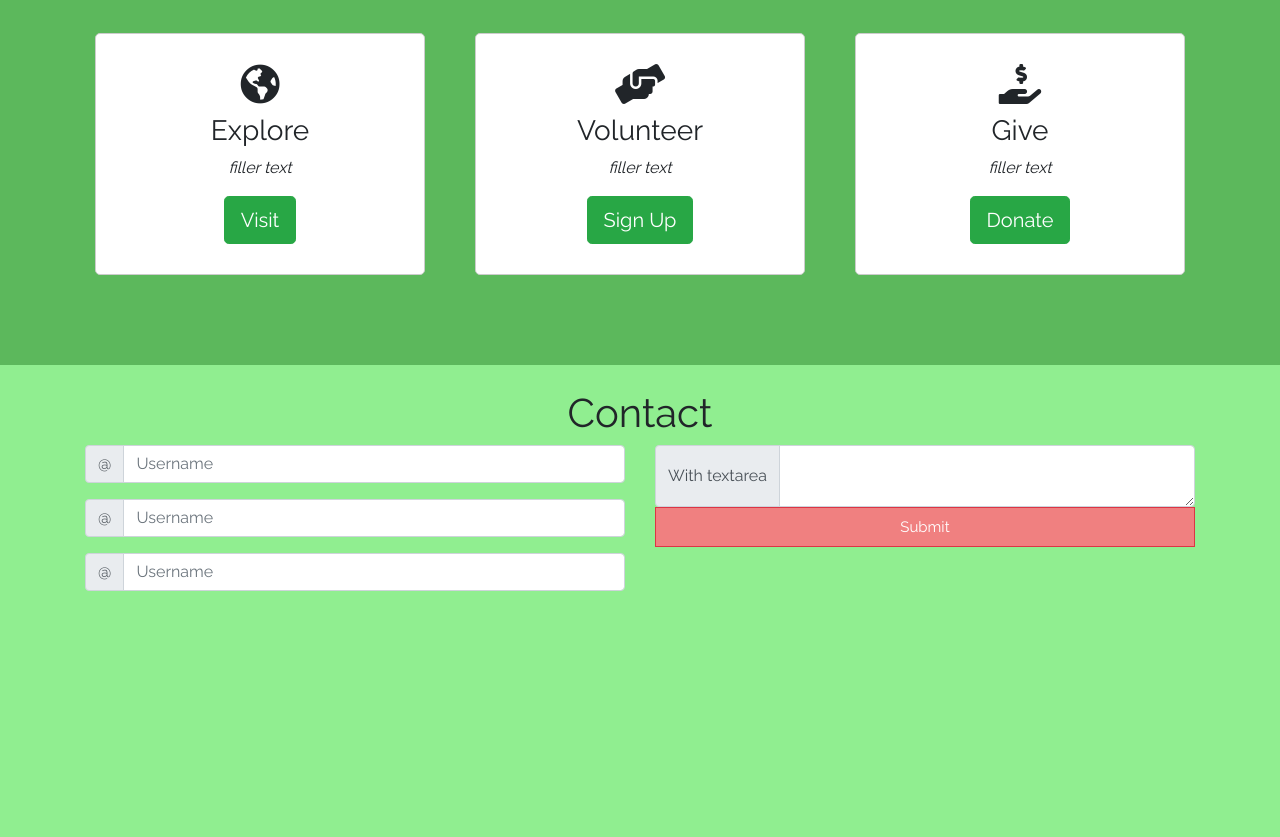
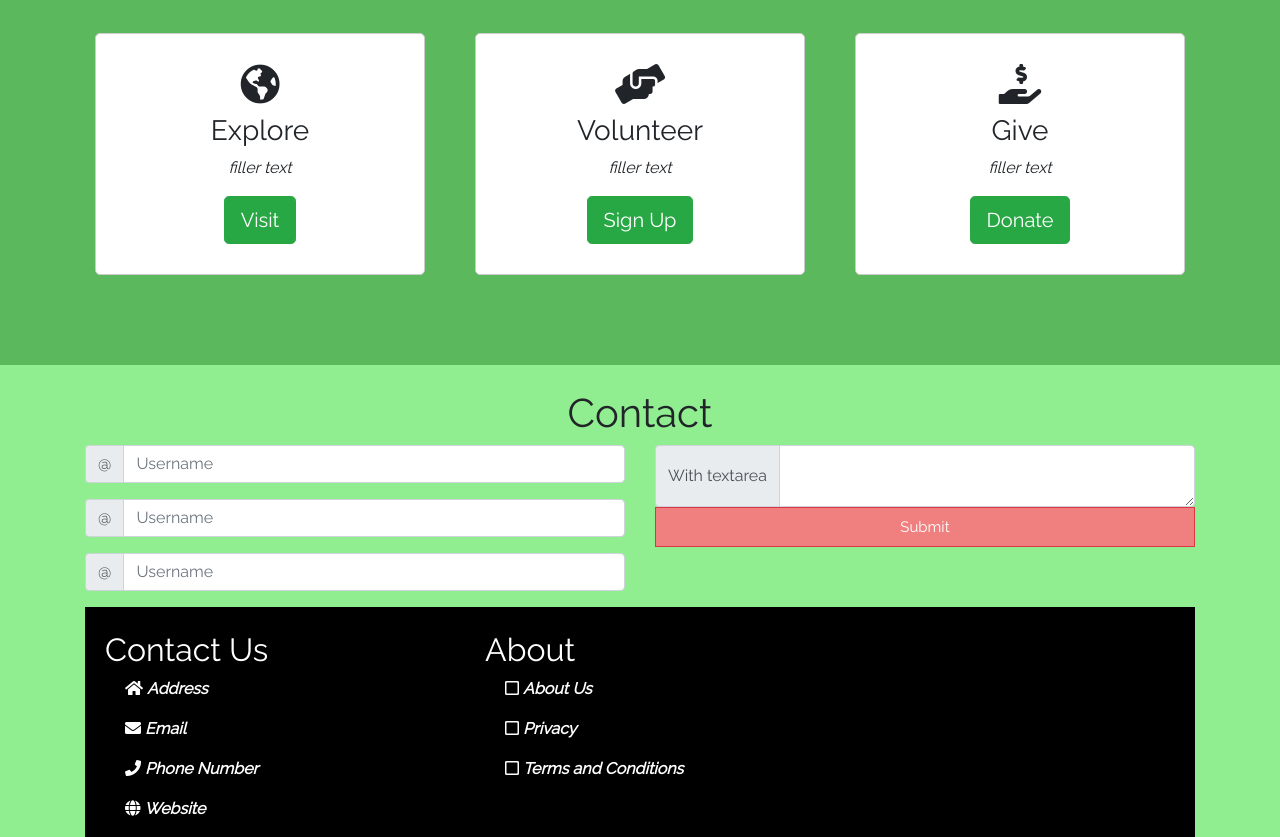
Before and after one commit to faywong8/first_project, a plain HTML site: page index.html in a window 1280 px wide. Shown: the part 1818-2655 px from the top of the page. Before the commit the page ends 2425 px from the top, so only its background shows below. Drawn offline with nearby package versions, Linux system fonts and the light colour scheme.

Commit message:
Part I Footer

```diff
--- a/index.html
+++ b/index.html
@@ -189,6 +189,35 @@
 </div
 </section>
 <!--end contact section-->
+<!--start footer section-->
+<!--Contact us footer-->
+<section class= "footercontainer">
+    <br>
+    <div class= "row">
+        <div class= "col-mg-4 col-lg-4">
+            <h2 align="left">Contact Us</h2>
+            <p><i class="fas fa-home"></i>
+                <span><strong>Address</strong></span></p>
+                <p><i class="fas fa-envelope"></i>
+                <span><strong>Email</strong></span></p>
+                <p><i class="fas fa-phone"></i>
+                <span><strong>Phone Number</strong></span></p>
+                <p><i class="fas fa-globe"></i>
+                <span><strong>Website</strong></span></p>
+        </div>
+<!--About footer-->
+        <div class= "col-mg-4 col-lg-4">
+            <h2 align="left">About</h2>
+            <p><i class="far fa-square"></i>
+                <span><strong>About Us</strong></span></p>
+                <p><i class="far fa-square"></i>
+                <span><strong>Privacy</strong></span></p>
+                <p><i class="far fa-square"></i>
+                <span><strong>Terms and Conditions</strong></span></p>
+        </div>
+    </div>
+</section>
+<!--end footer section-->
     <body>
         <script src="https://code.jquery.com/jquery-3.3.1.slim.min.js" integrity="sha384-q8i/X+965DzO0rT7abK41JStQIAqVgRVzpbzo5smXKp4YfRvH+8abtTE1Pi6jizo" crossorigin="anonymous"></script>
         <script src="https://cdnjs.cloudflare.com/ajax/libs/popper.js/1.14.7/umd/popper.min.js" integrity="sha384-UO2eT0CpHqdSJQ6hJty5KVphtPhzWj9WO1clHTMGa3JDZwrnQq4sF86dIHNDz0W1" crossorigin="anonymous"></script>
--- a/style.css
+++ b/style.css
@@ -104,3 +104,15 @@ header p{
     background-color: #f08080;
     color: #fff;
 }
+.footercontainer {
+    text-indent: 20px;
+    text-align: left;
+    background-color: black;
+    color: white;
+}
+.footertwo {
+    text-indent: 20px;
+    text-align: left;
+    background-color: black;
+    color: white;
+}
```
